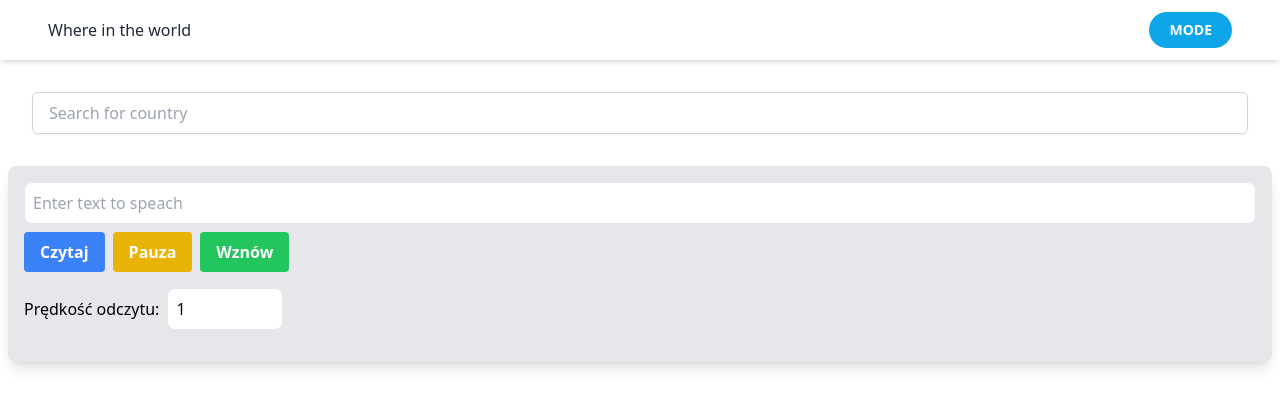
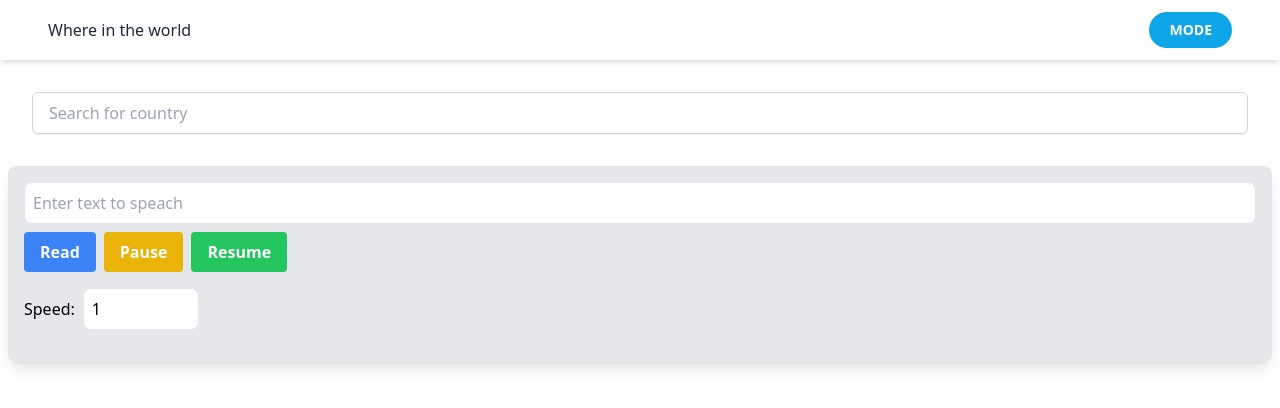
Before and after one commit to psrednicki/contries, a React (Vite) app: page / in a window 1280 px wide. Shown: the top 408 px of the page. Built offline with nearby package versions, Linux system fonts and the light colour scheme; no server answers.

Commit message:
chore: remove comments

```diff
--- a/src/pages/TextSpeech.tsx
+++ b/src/pages/TextSpeech.tsx
@@ -4,7 +4,7 @@ import debounce from "lodash/debounce";
 const TextToSpeech: React.FC = () => {
   const [text, setText] = useState<string>("");
   const [isSpeaking, setIsSpeaking] = useState<boolean>(false);
-  const [rate, setRate] = useState<number>(1.0); // Domyślna prędkość czytania
+  const [rate, setRate] = useState<number>(1.0);
 
   const utteranceRef = useRef<SpeechSynthesisUtterance | null>(null);
 
@@ -16,7 +16,7 @@ const TextToSpeech: React.FC = () => {
     if ("speechSynthesis" in window) {
       const utterance = new SpeechSynthesisUtterance(textToSpeak);
       utteranceRef.current = utterance;
-      utterance.rate = rate; // Ustawienie prędkości czytania
+      utterance.rate = rate;
       window.speechSynthesis.speak(utterance);
       setIsSpeaking(true);
     } else {
@@ -67,24 +67,24 @@ const TextToSpeech: React.FC = () => {
         onClick={handleSpeak}
         className="bg-blue-500 hover:bg-blue-600 text-white font-bold py-2 px-4 rounded mr-2"
       >
-        Czytaj
+        Read
       </button>
       <button
         onClick={handlePause}
         className="bg-yellow-500 hover:bg-yellow-600 text-white font-bold py-2 px-4 rounded mr-2"
         disabled={!isSpeaking}
       >
-        Pauza
+        Pause
       </button>
       <button
         onClick={handleResume}
         className="bg-green-500 hover:bg-green-600 text-white font-bold py-2 px-4 rounded mr-2"
         disabled={isSpeaking}
       >
-        Wznów
+        Resume
       </button>
       <label className="flex items-center py-4">
-        Prędkość odczytu:
+        Speed:
         <input
           type="number"
           step="0.1"
```
